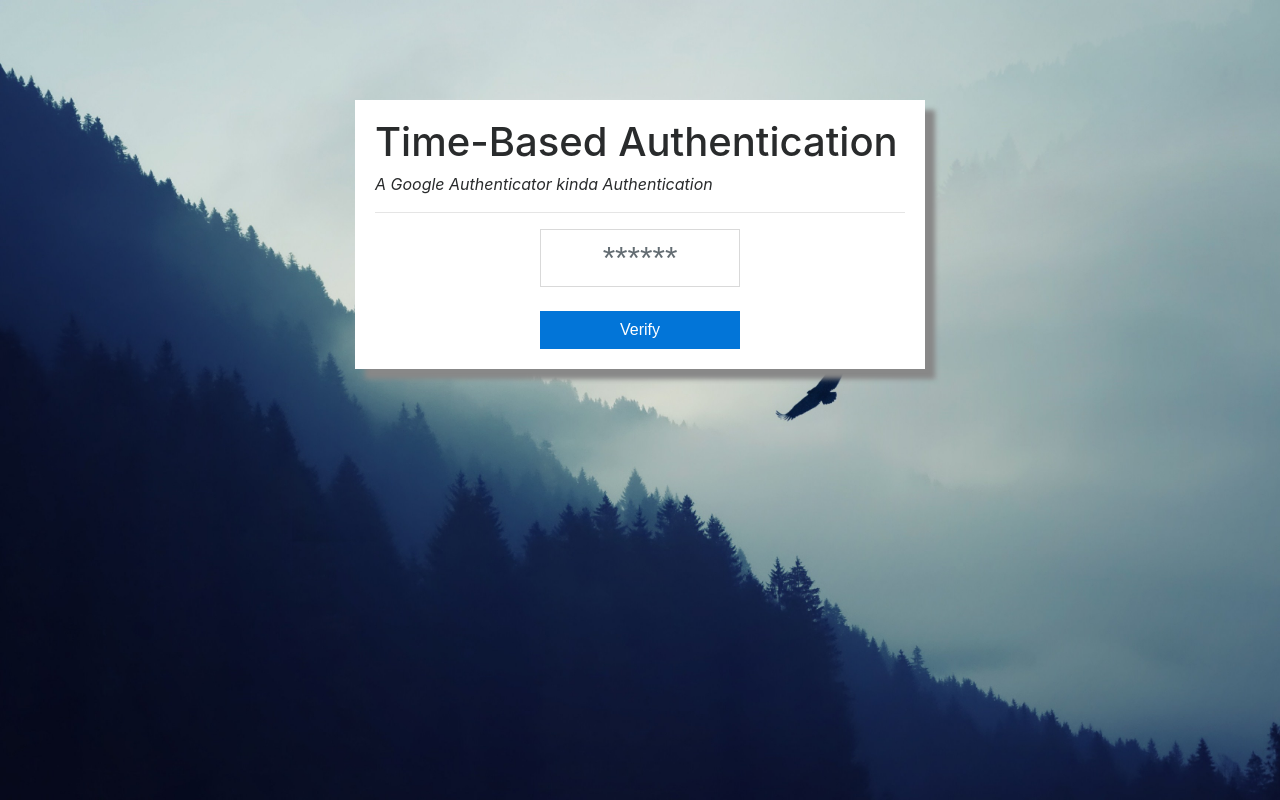
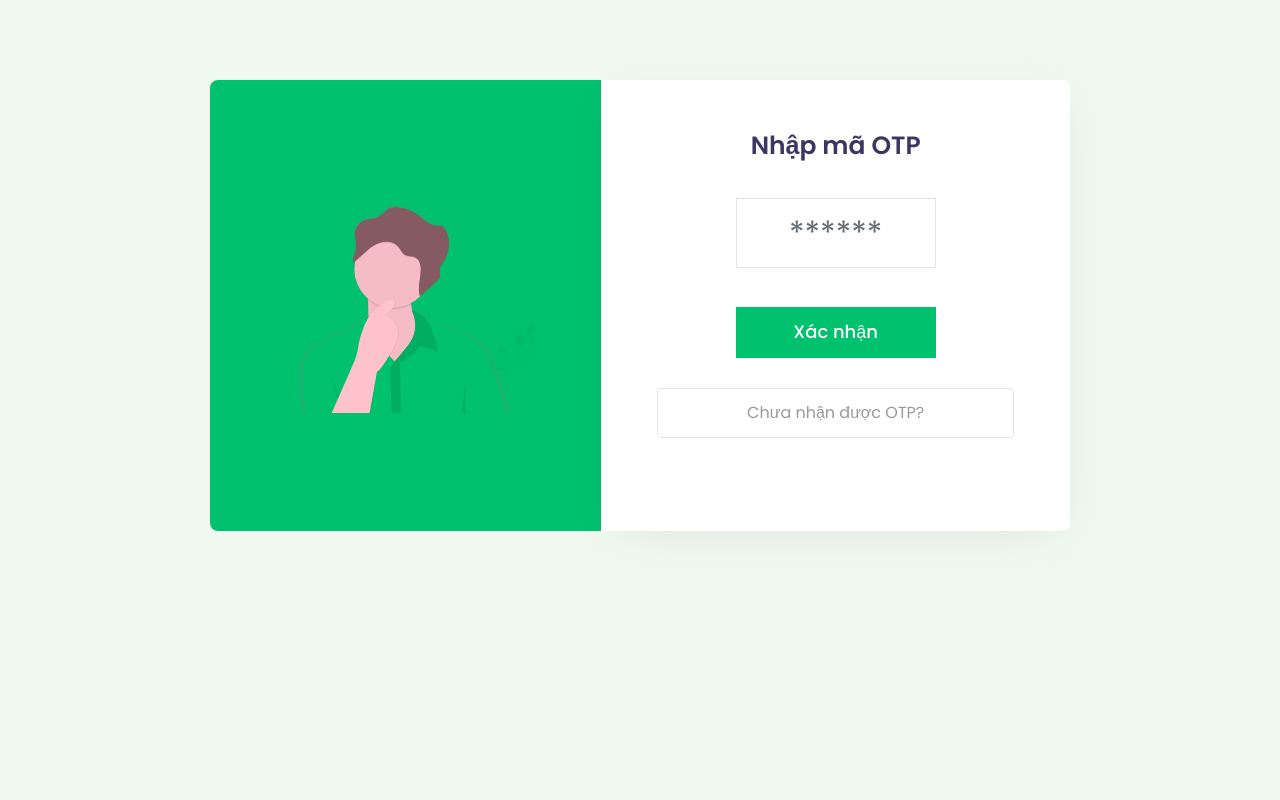
Before and after one commit to Albert2311/GA, a PHP site: page /codeQR.php in a window 1280 px wide. Run offline with PHP 8.4, Linux system fonts and the light colour scheme.

Commit message:
second commit

```diff
--- a/codeQR.php
+++ b/codeQR.php
@@ -1,7 +1,7 @@
 <?php
-session_start();
-require "Authenticator.php";
-
+// session_start();
+// require "Authenticator.php";
+include_once ("controller2.php");
 $Authenticator = new Authenticator();
 
 if (!isset($_SESSION['auth_secret'])) {
@@ -10,8 +10,33 @@ if (!isset($_SESSION['auth_secret'])) {
 }
 
 $qrCodeUrl = $Authenticator->getQR('myPHPnotes', $_SESSION['auth_secret']);
+//test---------------------
+// use OTPHP\TOTP;
+// require 'vendor/autoload.php';
+// if (!isset($_SESSION['auth_secret2'])) {
+//     $otp = TOTP::generate();
+//     $secret2 = $otp->getSecret();
+//     $_SESSION['auth_secret2'] = $secret2;
+// }
 
 
+// echo " The OTP secret2 is:{$_SESSION['auth_secret2']}\n";
+
+// $otp = TOTP::createFromSecret($_SESSION['auth_secret2']);
+// echo "The current OTP is: {$otp->now()}\n";
+
+// $qrCodeUrl2 = $Authenticator->getQR('myPHPnotes',$_SESSION['auth_secret2']);
+// echo "<img src='{$qrCodeUrl2}'>";
+// code ban dau
+// $code = $Authenticator->getCode($_SESSION['auth_secret']);
+// $privatekey = $_SESSION['auth_secret'];
+// echo "secret1:".$_SESSION['auth_secret'];
+// echo "\n";
+// echo '$privatekey:'.$privatekey;
+// echo "code1: " .$code;
+// echo "<img src='{$qrCodeUrl}'>";
+// echo $_SESSION['email'];
+//end test---------------------------------------
 if (!isset($_SESSION['failed'])) {
     $_SESSION['failed'] = false;
 }
@@ -21,38 +46,71 @@ if (!isset($_SESSION['failed'])) {
 <html lang="en">
 <head>
     <meta charset="UTF-8">
-    <title>Time-Based Authentication like Google Authenticator</title>
+    <title>Nhập OTP</title>
     <link rel="icon" href="favicon.ico" type="image/x-icon" />
     <meta name="description" content="Implement Google like Time-Based Authentication into your existing PHP application. And learn How to Build it? How it Works? and Why is it Necessary these days."/>
     <link rel="stylesheet" href="https://maxcdn.bootstrapcdn.com/bootstrap/4.0.0-alpha.6/css/bootstrap.min.css" integrity="sha384-rwoIResjU2yc3z8GV/NPeZWAv56rSmLldC3R/AZzGRnGxQQKnKkoFVhFQhNUwEyJ" crossorigin="anonymous">
     <script src="https://maxcdn.bootstrapcdn.com/bootstrap/4.0.0-alpha.6/js/bootstrap.min.js" integrity="sha384-vBWWzlZJ8ea9aCX4pEW3rVHjgjt7zpkNpZk+02D9phzyeVkE+jo0ieGizqPLForn" crossorigin="anonymous"></script>
     <link rel='shortcut icon' href='/favicon.ico'  />
+        <!-- //Meta tag Keywords -->
+        <link href="//fonts.googleapis.com/css2?family=Poppins:wght@300;400;500;600&display=swap" rel="stylesheet">
+        <!--/Style-CSS -->
+        <link rel="stylesheet" href="css/style.css" type="text/css" media="all" />
+        <!--//Style-CSS -->
     <style>
-        body,html {
-            height: 100%;
-        }
-
-
-        .bg {
-            /* The image used */
-            background-image: url("images/bg.jpg");
-            /* Full height */
-            height: 100%;
-            /* Center and scale the image nicely */
-            background-position: center;
-            background-repeat: no-repeat;
-
-            background-size: cover;
-        }
+        /* #alert
+        {
+            height: auto;
+            width: 100%;
+            background: #ee05503b;
+            padding: 0 15px;
+            font-size: 19px;
+            line-height: 40px;
+            margin: 10px 0;
+            color: #000;
+            border-radius: 4px;
+            text-align: center;
+        } */
     </style>
 </head>
-<body  class="bg">
+<body>
+    <!-- form section start -->
+    <section class="w3l-mockup-form">
         <div class="container">
-        <div class="row">
-            <div class="col-md-6 offset-md-3"  style="background: white; padding: 20px; box-shadow: 10px 10px 5px #888888; margin-top: 100px;">
-                <h1>Time-Based Authentication</h1>
-                <p style="font-style: italic;">A Google Authenticator kinda Authentication</p>
-                <hr>
+            <!-- /form -->
+            <div class="workinghny-form-grid">
+                <div class="main-mockup">
+
+                    <div class="w3l_form align-self">
+                        <div class="left_grid_info">
+                            <img src="images/image3.svg" alt="">
+                        </div>
+                    </div>
+                    <div class="content-wthree" style="text-align: center;">
+                        <h2 >Nhập mã OTP</h2>
+                        <!-- thong bao loi -->
+                        <?php
+                            if(isset($_SESSION['message'])){
+                            ?>
+                            <div id="alert" class="alert alert-dismissible fade show" role="alert" style="color:#0275d8; background:#bde0fe">
+                            <?php echo $_SESSION['message']; ?>
+                            <!-- <script><?php echo $_SESSION['message']; ?></script> -->
+                            </div>
+                        <?php } ?>
+                        <?php
+                            if($errors > 0){
+                                foreach($errors AS $displayErrors){
+                        ?>
+                            <div id="alert" class="alert alert-danger" role="alert">
+                            <?php echo $displayErrors; ?>
+                            <!-- <script>alert(' <?php echo $displayErrors; ?>')</script> -->
+                            </div>
+                        <?php
+                            }
+                        }
+                        ?>
+                        <!-- end thong bao loi -->
+                        <!-- form -->
                         <form action="home.php" method="post">
                             <div style="text-align: center;">
                                 <?php if ($_SESSION['failed']): ?>
@@ -63,15 +121,47 @@ if (!isset($_SESSION['failed'])) {
                                         $_SESSION['failed'] = false;
                                     ?>
                                 <?php endif ?>
+                                    <input type="text" class="form-control" name="code" placeholder="******" style="font-size: xx-large;width: 200px;border-radius: 0px;text-align: center;display: inline;color: #0275d8;"><br> <br>
+                                    <button type="submit" class="btn btn-md btn-primary" style="width: 200px;border-radius: 0px;">Xác nhận</button>
+                            </div>
+                        </form>
+                        <!-- form -->
+                        <!-- form 2 -->
+                        <form action="codeQR.php" method="post">
+                            <div class="social-icons">
 
-                            <input type="text" class="form-control" name="code" placeholder="******" style="font-size: xx-large;width: 200px;border-radius: 0px;text-align: center;display: inline;color: #0275d8;"><br> <br>
-                            <button type="submit" class="btn btn-md btn-primary" style="width: 200px;border-radius: 0px;">Verify</button>
-
+                                <!-- send back otp -->
+                                <input id ="resending" name="resending" type="submit" value="Chưa nhận được OTP?" class="btn btn-link" style="text-align: center;"></input>
+                                <!-- send back otp -->
                             </div>
-
                         </form>
+                        <!-- end form 2 -->
                     </div>
                 </div>
             </div>
+            <!-- //form -->
+        </div>
+    </section>
+    <script>
+    const inputs = document.querySelectorAll(".input");
+function addcl(){
+	let parent = this.parentNode.parentNode;
+	parent.classList.add("focus");
+}
+
+function remcl(){
+	let parent = this.parentNode.parentNode;
+	if(this.value == ""){
+		parent.classList.remove("focus");
+	}
+}
+
+
+inputs.forEach(input => {
+	input.addEventListener("focus", addcl);
+	input.addEventListener("blur", remcl);
+});
+</script>
+    <!-- //form section start -->
 </body>
 </html>
--- a/controller2.php
+++ b/controller2.php
@@ -11,14 +11,31 @@ if (!isset($_SESSION['auth_secret'])) {
     $_SESSION['auth_secret'] = $secret;
 }
 
-
+//test
+$privatekey = $_SESSION['auth_secret'];
+//test end
 $qrCodeUrl = $Authenticator->getQR('myPHPnotes', $_SESSION['auth_secret']);
-
+$code = $Authenticator->getCode($_SESSION['auth_secret']);
 
 if (!isset($_SESSION['failed'])) {
     $_SESSION['failed'] = false;
 }
-//end
+//     //end
+    //test
+
+    // $Authenticator = new Authenticator();
+    // use OTPHP\TOTP;
+    // require 'vendor/autoload.php';
+    // $otp = TOTP::generate();
+    // $secret2 = $otp->getSecret();
+    // echo " The OTP secret2 is:{$secret2}\n";
+
+    // $otp = TOTP::createFromSecret($secret2);
+    // echo "The current OTP is: {$otp->now()}\n";
+
+    // $qrCodeUrl = $Authenticator->getQR('myPHPnotes', $secret2);
+
+    //end test
     // Store All Errors
     $errors = [];
 
@@ -26,7 +43,9 @@ if (!isset($_SESSION['failed'])) {
     if (isset($_POST['signup'])) {
         $name = mysqli_real_escape_string($conn, $_POST['name']);
         $email = mysqli_real_escape_string($conn, $_POST['email']);
-
+        //test
+        $_SESSION['email'] = $email;
+        //end tesst
         // check password length if password is less then 8 character so
         if (strlen(trim($_POST['password'])) < 8) {
             $errors['password'] = 'Sử dụng 8 ký tự trở lên bao gồm các chữ cái, số và ký hiệu(@,#,...)';
@@ -55,14 +74,14 @@ if (!isset($_SESSION['failed'])) {
         // count erros
         if (count($errors) === 0) {
             $insertQuery = "INSERT INTO users (name,email,password,code,status)
-            VALUES ('$name','$email','$password','$qrCodeUrl','$status')";
+            VALUES ('$name','$email','$password','$privatekey','$status')";
             $insertInfo = mysqli_query($conn, $insertQuery);
 
             // Send Varification Code In Gmail
             if ($insertInfo) {
                 // Configure Your Server To Send Mail From Local Host Link In Video Description (How To Config LocalHost Server)
                 $subject = 'Mã xác minh email';
-                $message = "Mã xác minh của bạn là $qrCodeUrl";
+                $message = "Mã xác minh của bạn là $code";
                 $sender = 'From: nguyetanh.23112002@gmail.com';
 
                 if (mail($email, $subject, $message, $sender)) {
@@ -78,6 +97,51 @@ if (!isset($_SESSION['failed'])) {
             }
         }
     }
+    // end signup
+
+    // redend otp
+    if (isset($_POST['resending'])) {
+        if(!isset($_SESSION['email'])){
+            $errors['ErrorEmail'] = "Không tìm thấy email";
+        }else{
+            $email = $_SESSION['email'];
+            // $_SESSION['email'] = $email;
+
+            $emailCheckQuery = "SELECT * FROM users WHERE email = '$email'";
+            $emailCheckResult = mysqli_query($conn, $emailCheckQuery);
+
+            // if query run
+            if ($emailCheckResult) {
+                // if email matched
+                if (mysqli_num_rows($emailCheckResult) > 0) {
+                    $updateQuery = "UPDATE users SET code = '$qrCodeUrl' WHERE email = '$email'";
+                    $updateResult = mysqli_query($conn, $updateQuery);
+                    if ($updateResult) {
+                        $subject = 'Mã xác minh email';
+                        $message = "Mã xác minh của bạn là $code";
+                        $sender = 'From: shopbiutyphun@gmail.com';
+
+                        if (mail($email, $subject, $message, $sender)) {
+                            $message = "Đã gửi mã xác minh đến Email của bạn <br> $email";
+
+                            $_SESSION['message'] = $message;
+                            header('location: codeQR.php');
+                        } else {
+                            $errors['otp_errors'] = 'Gửi mã không thành công!';
+                        }
+                    } else {
+                        $errors['db_errors'] = "Chèn dữ liệu không thành công!";
+                    }
+                }else{
+                    $errors['invalidEmail'] = "Địa chỉ email không hợp lệ";
+                }
+            }else {
+                $errors['db_error'] = "Kiểm tra email từ cơ sở dữ liệu không thành công!";
+            }
+        }
+
+    }
+    // end redend otp
 
     // if Verify Button Clicked
     if (isset($_POST['verify'])) {
@@ -157,7 +221,7 @@ if (!isset($_SESSION['failed'])) {
                 $updateResult = mysqli_query($conn, $updateQuery);
                 if ($updateResult) {
                     $subject = 'Mã xác minh email';
-                    $message = "Mã xác minh của bạn là $qrCodeUrl";
+                    $message = "Mã xác minh của bạn là $code";
                     $sender = 'From: nguyetanh.23112002@gmail.com';
 
                     if (mail($email, $subject, $message, $sender)) {
--- a/css/style.css
+++ b/css/style.css
@@ -205,6 +205,7 @@ button:hover {
     box-shadow: 2px 9px 49px -17px rgba(0, 0, 0, 0.1);
     border-top-right-radius: 8px;
     border-bottom-right-radius: 8px;
+    text-align: center;
 }
 
 .w3l-workinghny-form .logo {
--- a/home.php
+++ b/home.php
@@ -1,6 +1,5 @@
 <?php
 session_start();
-
 
 require "Authenticator.php";
 if ($_SERVER['REQUEST_METHOD'] != "POST") {
@@ -49,5 +48,8 @@ if (!$checkResult) {
 </head>
 <body  class="bg">
         welcome home
+        <a href="logout.php" class="header__navbar-icon-link">
+        <i class="fa-solid fa-arrow-right-from-bracket"></i>
+        <p>Đăng xuất</p></a>
 </body>
 </html>
--- /dev/null
+++ b/logout.php
@@ -0,0 +1,6 @@
+<?php
+session_start();
+session_unset();
+session_destroy();
+header('location: index.php');
+?>
```
Also changed, not shown: Authenticator.php (+15 -2 lines), index.php (+23 -27 lines), loi.php (+31 -35 lines), register.php (+20 -2 lines). Lines whose indentation alone changed are shown as unchanged.
